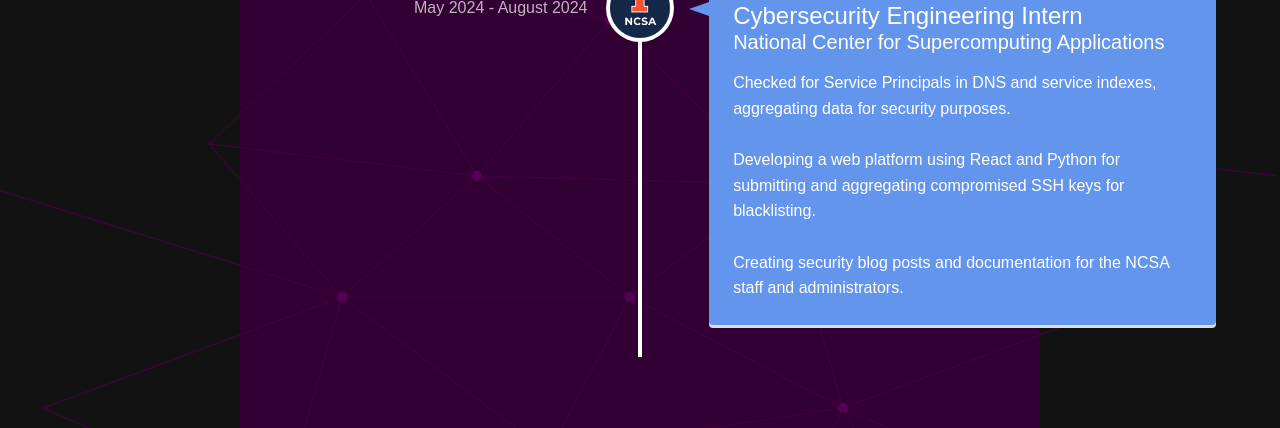
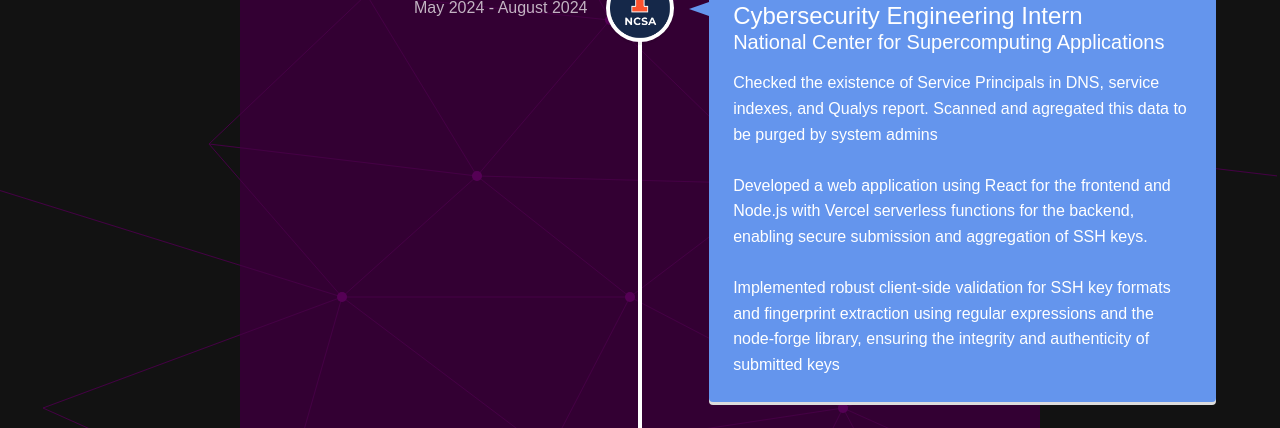
Before and after one commit to K1zum1/jay-portfolio, a React (Create React App) app in the folder personal-portfolio/: page / in a window 1280 px wide. Shown: the part 2485-2913 px from the top of the page. Built offline with nearby package versions, Linux system fonts and the light colour scheme.

Commit message:
description updates

```diff
--- a/personal-portfolio/src/components/Banner.js
+++ b/personal-portfolio/src/components/Banner.js
@@ -14,11 +14,11 @@
     "Front-end Enthusiast",
     "Cybersecurity Aspirant",
     "Did astronomy research, insane sidequest",
-    "Master's Rank in League - Kizumi #LOOΠΔ",
+    "Master's Rank in League - Kizumi#LOOΠΔ",
     "Former Top 100 Splatoon 2 player",
     "Lee Ji-Eun Lover",
     "Working at NCSA right now",
-    "SSBU Enjoyer (Rob Player)",
+    "Sugarcoat - NATTY",
     "Ichiko Aoba is based"
   ];
   const period = 1000;
--- a/personal-portfolio/src/components/ExperienceTimeline.js
+++ b/personal-portfolio/src/components/ExperienceTimeline.js
@@ -40,9 +40,12 @@
         <h3 className="vertical-timeline-element-title" style={{ fontSize: '1.5rem' }}>Cybersecurity Engineering Intern</h3>
         <h5 className="vertical-timeline-element-subtitle">National Center for Supercomputing Applications</h5>
         <p>
-          Checked for Service Principals in DNS and service indexes, aggregating data for security purposes. <br /><br />
-          Developing a web platform using React and Python for submitting and aggregating compromised SSH keys for blacklisting. <br /><br />
-          Creating security blog posts and documentation for the NCSA staff and administrators.
+        Checked the existence of Service Principals in DNS, service indexes, and Qualys report. Scanned and agregated this
+        data to be purged by system admins <br /><br />
+        Developed a web application using React for the frontend and Node.js with Vercel serverless functions for the
+        backend, enabling secure submission and aggregation of SSH keys. <br /><br />
+        Implemented robust client-side validation for SSH key formats and fingerprint extraction using regular expressions
+        and the node-forge library, ensuring the integrity and authenticity of submitted keys
         </p>
       </VerticalTimelineElement>
     </VerticalTimeline>
```
